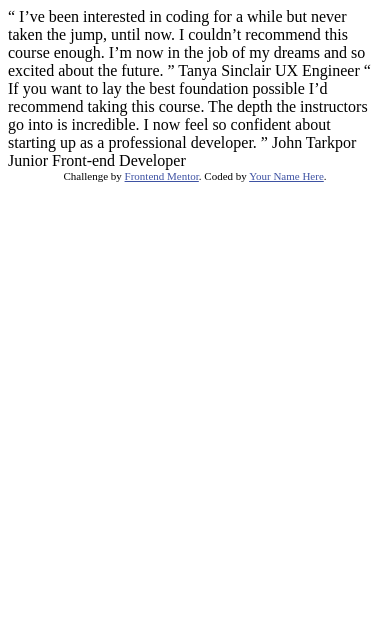
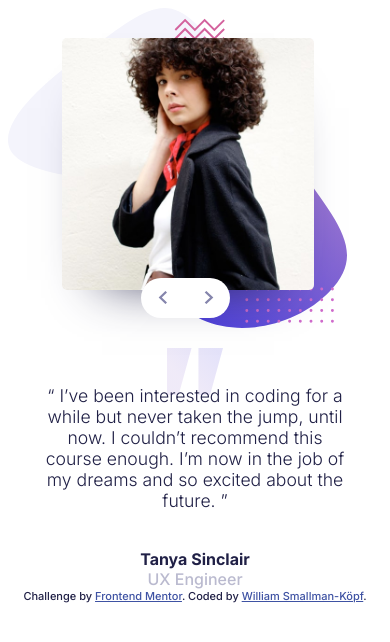
Before and after one commit to WiSmKo/testimonialsSliderChallenge-FEM-, a plain HTML site: page index.html in a window 390 px wide. Drawn offline with Linux system fonts and the light colour scheme.

Commit message:
Mobile view complete
May adjust to create a photoframe where the picture inside changes visibility and just have one set of nav buttons

```diff
--- a/index.html
+++ b/index.html
@@ -13,26 +13,89 @@
     .attribution { font-size: 11px; text-align: center; }
     .attribution a { color: hsl(228, 45%, 44%); }
   </style>
+  <link href="https://fonts.googleapis.com/css2?family=Inter:wght@300;500;700&display=swap" rel="stylesheet">
+  <link rel="stylesheet" type="text/css" href="style.css">
 </head>
 <body>
 
+<section id="tanya">
+
+<div class="photocontainer">
+  <div class="photo">
+    <img class="shadow" src="images/image-tanya.jpg">
+  </div>
+
+  <div class="nav">
+    <div class="prev">
+      <img src="images/icon-prev.svg">
+    </div>
+
+    <div class="next">
+      <img src="images/icon-next.svg">
+    </div>
+
+  </div>
+</div>
+
+<div class="quotecontainer">
+  <div class="testimonial">
     “ I’ve been interested in coding for a while but never taken the jump, until now.
     I couldn’t recommend this course enough. I’m now in the job of my dreams and so
     excited about the future. ”
+  </div>
 
+  <div class="name">
     Tanya Sinclair
+  </div>
+
+  <div class="job">
     UX Engineer
+  </div>
+</div>
 
+</section>
+
+<section id="john" class="hidden">
+
+<div class="photocontainer">
+  <div class="photo">
+    <img class = "shadow" src="images/image-john.jpg">
+  </div>
+
+  <div class="nav">
+    <div class="prev">
+      <img src="images/icon-prev.svg">
+    </div>
+
+    <div class="next">
+      <img src="images/icon-next.svg">
+    </div>
+  </div>
+
+</div>
+
+<div class="quotecontainer">
+  <div class="testimonial">
     “ If you want to lay the best foundation possible I’d recommend taking this course.
     The depth the instructors go into is incredible. I now feel so confident about
     starting up as a professional developer. ”
+  </div>
 
+  <div class="name">
     John Tarkpor
+  </div>
+
+  <div class="job">
     Junior Front-end Developer
+  </div>
+</div>
+
+</section>
 
   <div class="attribution">
     Challenge by <a href="https://www.frontendmentor.io?ref=challenge" target="_blank">Frontend Mentor</a>.
-    Coded by <a href="#">Your Name Here</a>.
+    Coded by <a href="#">William Smallman-Köpf</a>.
   </div>
+  <script type="text/javascript" src="script.js"></script>
 </body>
 </html>
--- /dev/null
+++ b/script.js
@@ -0,0 +1,17 @@
+const john = document.getElementById("john");
+const tanya = document.getElementById("tanya");
+const nav = document.querySelectorAll(".nav");
+
+//adds and removes the hidden class to show the one not currently displayed
+function change(){
+    tanya.classList.toggle("hidden");
+    john.classList.toggle("hidden");
+}
+
+//To tie buttons position relative to the images they had to be child elements of the images
+//so each image has it's own set of buttons, nav here represents a node list of all the buttons
+//here we loop through each set of navigation buttons and apply a click event listener
+nav.forEach(
+    function(){
+        this.addEventListener("click", change)
+    });
--- /dev/null
+++ b/style.css
@@ -0,0 +1,95 @@
+html, body{
+    height: 100%;
+}
+
+body {
+    font-family: 'Inter', sans-serif;
+    color: hsl(240, 38%, 20%);
+    text-align: center;
+    background-image: url("images/pattern-curve.svg");
+    background-repeat: no-repeat;
+    background-position: 0 100%;
+    background-size: 80%;
+}
+
+.photocontainer{
+    background-image: url("images/pattern-bg.svg");
+    background-size: contain;
+    background-repeat: no-repeat;
+    position: relative;
+    height: 320px;
+    width: 360px;
+}
+
+.photo{
+    position: absolute;
+    top: 30px;
+}
+.photo img{
+    width: 70%;
+    border-radius: 2%;
+}
+
+.next img, .prev img{
+    width: 75%;
+}
+
+.next, .prev{
+    display: inline-block;
+}
+
+.nav{
+    position: absolute;
+    background-color: white;
+    left: 37%;
+    bottom: 3%;
+    border-radius: 20px;
+    padding: 10px;
+}
+
+.next{
+    padding-left: 15px;
+    margin-right: 5px;
+}
+
+.prev{
+    padding-right: 15px;
+    margin-left: 5px;
+}
+
+.quotecontainer{
+    background-image: url("images/pattern-quotes.svg");
+    background-repeat: no-repeat;
+    background-position: 50% 0;
+    background-size: 15%;
+    margin-top: 20px;
+}
+
+.testimonial {
+    font-size: 1.1em;
+    font-weight: 300;
+    padding: 10% 10% 10% 10%;
+}
+
+.name {
+    font-weight: 700;
+}
+
+.job {
+    color: hsl(240, 18%, 77%);
+}
+
+.shadow {
+    -webkit-box-shadow: 0px 30px 50px -40px rgb(22, 22, 22);
+    -moz-box-shadow:    0px 30px 50px -40px rgb(22, 22, 22);
+    box-shadow: 0px 30px 50px -40px;
+    z-index: 5;
+  }
+
+.hidden{
+    display: none;
+}
+
+@media (min-width:700px) {
+
+}
```
Lines whose indentation alone changed are shown as unchanged.
